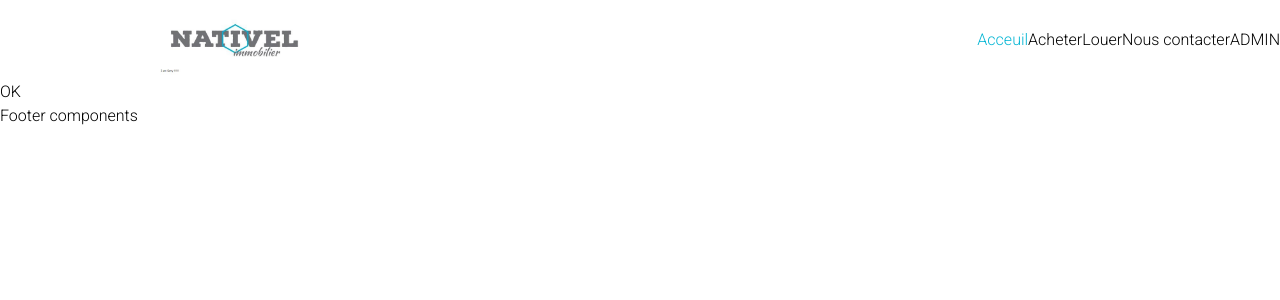
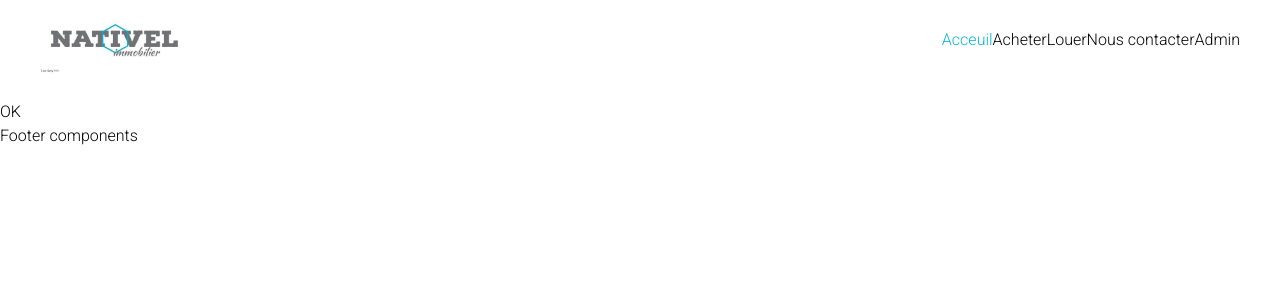
Before and after one commit to JulisTafita/imoweb, a Nuxt app: page / in a window 1280 px wide. Shown: the top 300 px of the page. Built offline with nearby package versions, Linux system fonts and the light colour scheme.

Commit message:
navigation bar

```diff
--- a/components/Nav/index.vue
+++ b/components/Nav/index.vue
@@ -1,7 +1,7 @@
 <template>
-    <div class="container mx-auto">
+    <div class="max-w-[1200px] m-auto sm:w-screen mb-5">
         <nav class="flex flex-row justify-center items-center">
-            <div class="basis-1/4 flex flex-row justify-end">
+            <div class="basis-1/4 flex flex-row">
                 <NuxtLink to="/"
                           prefetchedClass="text-gray-800 text-xl font-bold md:text-2xl hover:text-gray-700">
                     <img class="h-20 w-40" src="/img/nativel_icon.jpg" alt="Discover Nuxt 3"/>
@@ -10,29 +10,29 @@
             <div class="basis-3/4 ">
                 <div class="flex flex-row justify-end">
                     <NuxtLink to="/"
-                              prefetchedClass="lg:mx-1 my-2 lg:block hidden font-bold text-sm h-12 pt-3 px-3 tracking-wide"
+                              prefetchedClass="lg:mx-1 my-2 lg:block hidden font-bold text-lg h-12 pt-3 px-3 tracking-wide"
                               activeClass="text-cyan-500">
                         <span>Acceuil</span>
                     </NuxtLink>
                     <NuxtLink to="/products"
-                              prefetchedClass="lg:mx-1 my-2 lg:block hidden font-bold text-sm h-12 pt-3 px-3 tracking-wide"
+                              prefetchedClass="lg:mx-1 my-2 lg:block hidden font-bold text-lg h-12 pt-3 px-3 tracking-wide"
                               activeClass="text-cyan-500">
                         <span>Acheter</span>
                     </NuxtLink>
                     <NuxtLink to="/products"
-                              prefetchedClass="lg:mx-1 my-2 lg:block hidden font-bold text-sm h-12 pt-3 px-3 tracking-wide"
+                              prefetchedClass="lg:mx-1 my-2 lg:block hidden font-bold text-lg h-12 pt-3 px-3 tracking-wide"
                               activeClass="text-cyan-500">
                         <span>Louer</span>
                     </NuxtLink>
                     <NuxtLink to="/products"
-                              prefetchedClass="lg:mx-1 my-2 lg:block hidden font-bold text-sm h-12 pt-3 px-3 tracking-wide"
+                              prefetchedClass="lg:mx-1 my-2 lg:block hidden font-bold text-lg h-12 pt-3 px-3 tracking-wide"
                               activeClass="text-cyan-500">
                         <span>Nous contacter</span>
                     </NuxtLink>
                     <NuxtLink to="/admin"
-                              prefetchedClass="lg:mx-1 my-2 lg:block hidden font-bold text-sm h-12 pt-3 px-3 tracking-wide"
+                              prefetchedClass="lg:mx-1 my-2 lg:block hidden font-bold text-lg h-12 pt-3 px-3 tracking-wide"
                               activeClass="text-cyan-500">
-                        <span>ADMIN</span>
+                        <span>Admin</span>
                     </NuxtLink>
                 </div>
             </div>
--- a/layouts/default.vue
+++ b/layouts/default.vue
@@ -5,3 +5,9 @@
         <Footer/>
     </div>
 </template>
+
+
+<style lang="css">
+
+
+</style>
```
